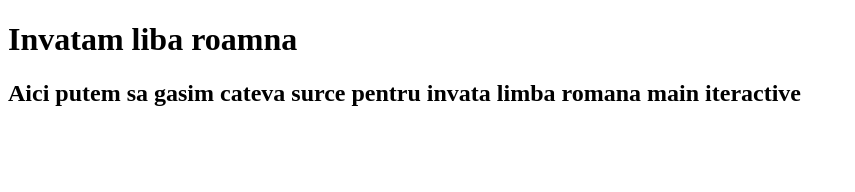
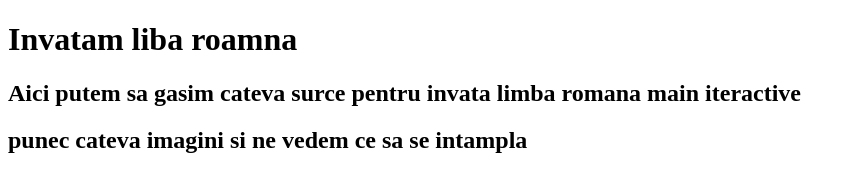
Before and after one commit to ekoida/learn_romanian, a plain HTML site: page index.html in a window 1280 px wide. Shown: the whole page, without its empty margins (0-855 px from the left). Drawn offline with Linux system fonts and the light colour scheme.

Commit message:
one more test commit

```diff
--- a/index.html
+++ b/index.html
@@ -11,6 +11,7 @@
 <body>
   <h1>Invatam liba roamna</h1>
   <h2>Aici putem sa gasim cateva surce pentru invata limba romana main iteractive</h2>
+  <h2>punec cateva imagini si ne vedem ce sa se intampla</h2>
 
 
   <script src="script.js"></script>
```
